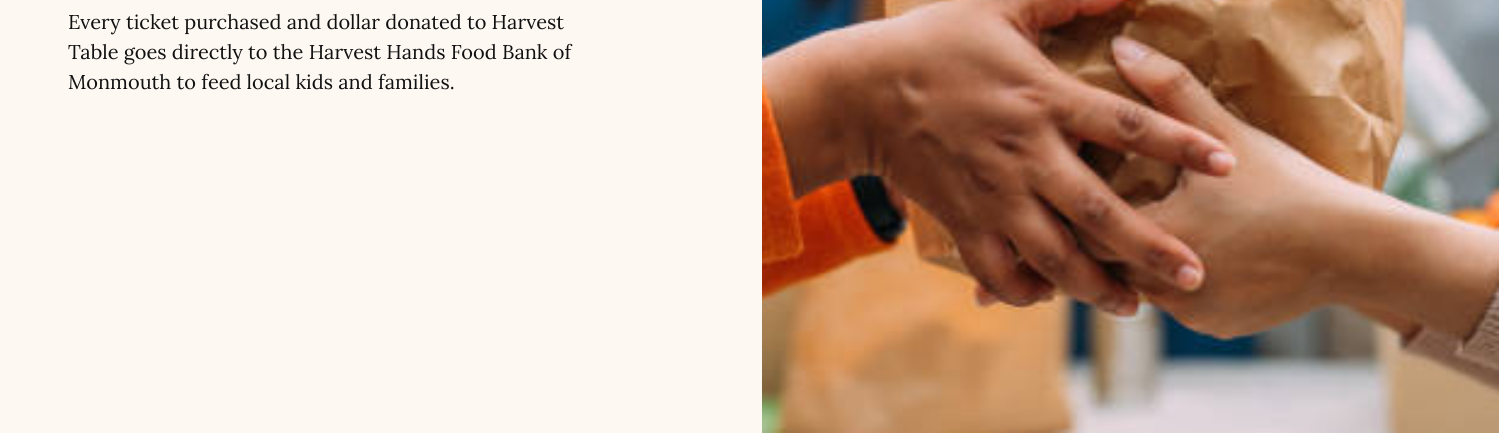
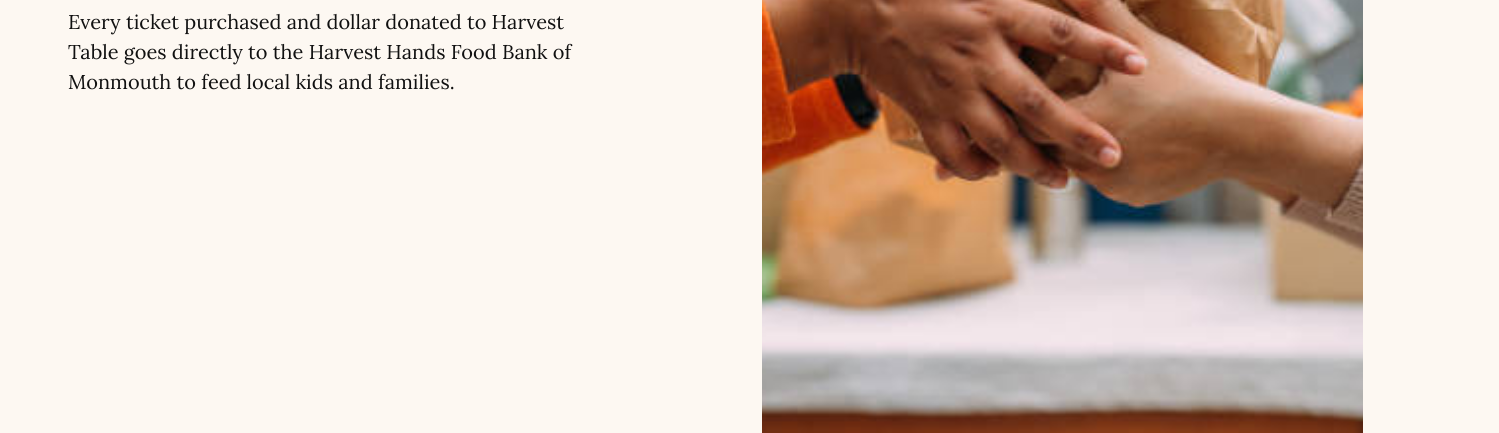
Before and after one commit to DylnRth/DRoth_Thanksgiving, a plain HTML site: page index.html in a window 1280 px wide. Shown: the part 367-800 px from the top of the page, 1499 px wide, since content can reach past the window. Drawn offline with nearby package versions, Linux system fonts and the light colour scheme.

Commit message:
back to old img

```diff
--- a/index.html
+++ b/index.html
@@ -31,7 +31,7 @@
             </div>
 
             <div class="col-12 col-md-5 col-lg-5 event-photo-wrapper">
-              <img src="img/ef77cbad-b9c7-4a0b-9222-55969e73ebbc.png" alt="Food Donation in brown paper bag" class="event-photo">
+              <img src="img/paper_bag.png" alt="Food Donation in brown paper bag" class="event-photo">
             </div>
           </div>
         </div>
```
Also changed, not shown: img/ef77cbad-b9c7-4a0b-9222-55969e73ebbc.png (deleted), img/paper_bag.png (added).
